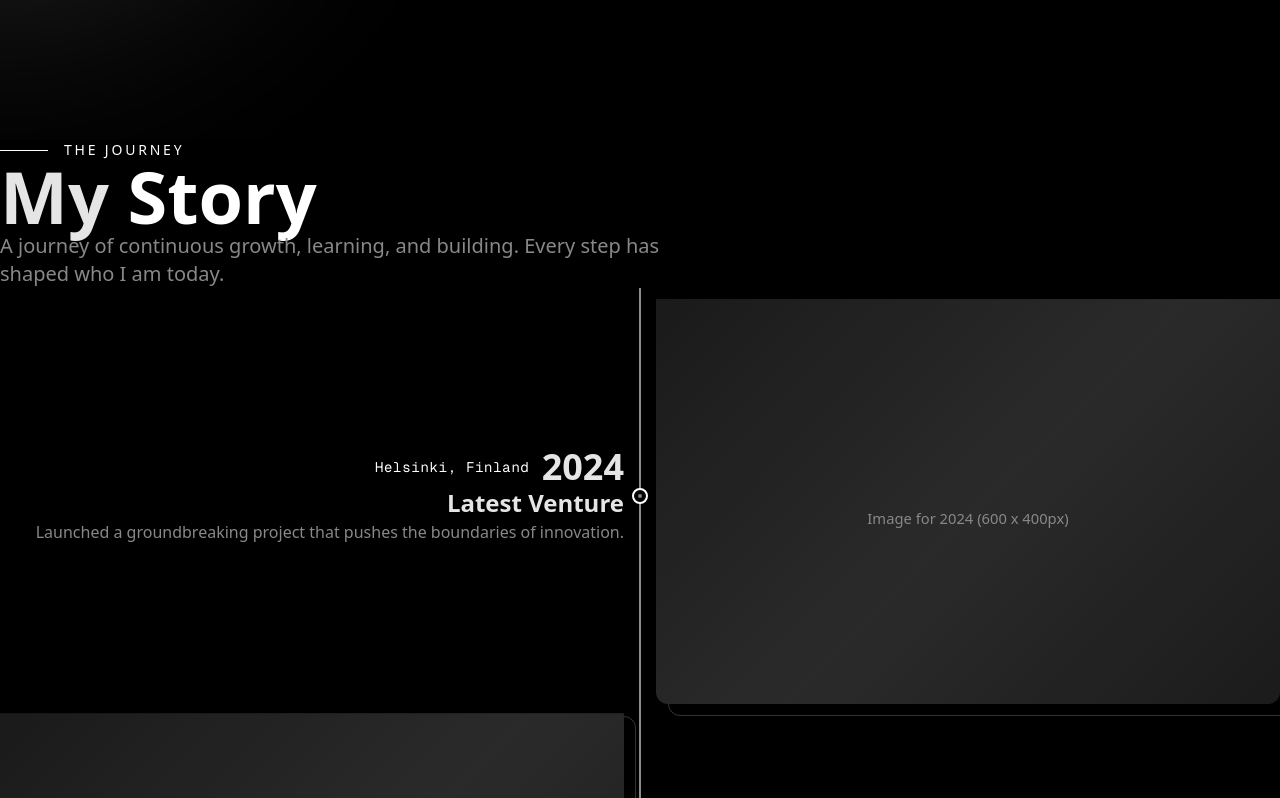
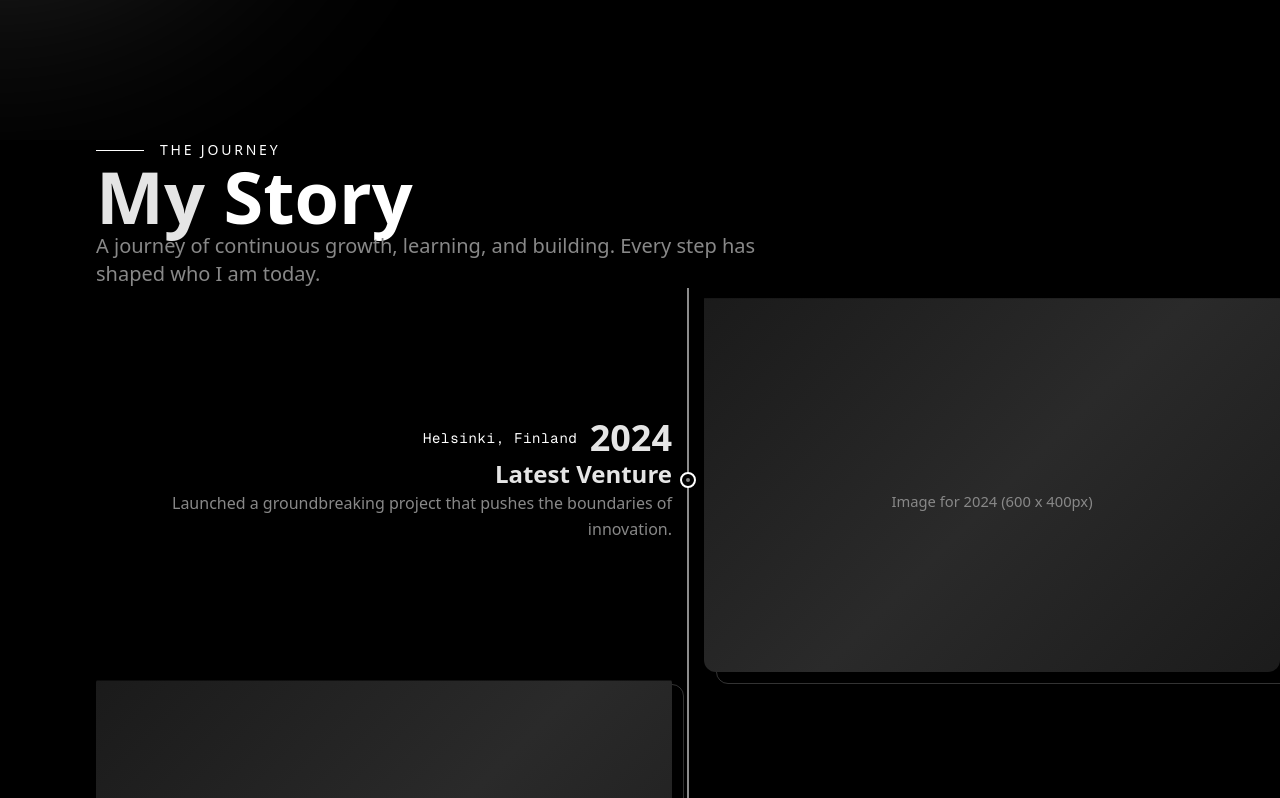
Before and after one commit to EliasTeikari/Portfolio_Elias, a Next.js app: page / in a window 1280 px wide. Shown: the part 1460-2258 px from the top of the page. Built offline with nearby package versions, Linux system fonts and the light colour scheme.

Commit message:
Update project name in package-lock.json and adjust Timeline component styling
- Changed project name from "temp-portfolio" to "portfolio-elias" in package-lock.json.
- Modified the Timeline component's section class and added inline styles for improved layout and padding.

```diff
--- a/src/components/Timeline.tsx
+++ b/src/components/Timeline.tsx
@@ -62,7 +62,11 @@ export default function Timeline() {
     const lineHeight = useTransform(scrollYProgress, [0, 1], ['0%', '100%']);
 
     return (
-        <section ref={containerRef} className="relative py-32 overflow-hidden">
+        <section
+            ref={containerRef}
+            className="relative py-32 verflow-hidden"
+            style={{ paddingLeft: '6rem' }}
+        >
             {/* Section header */}
             <div className="container mx-auto px-6 mb-20">
                 <ScrollReveal>
```
Also changed, not shown: 1 other file (tests, documents, lock files or other folders).
